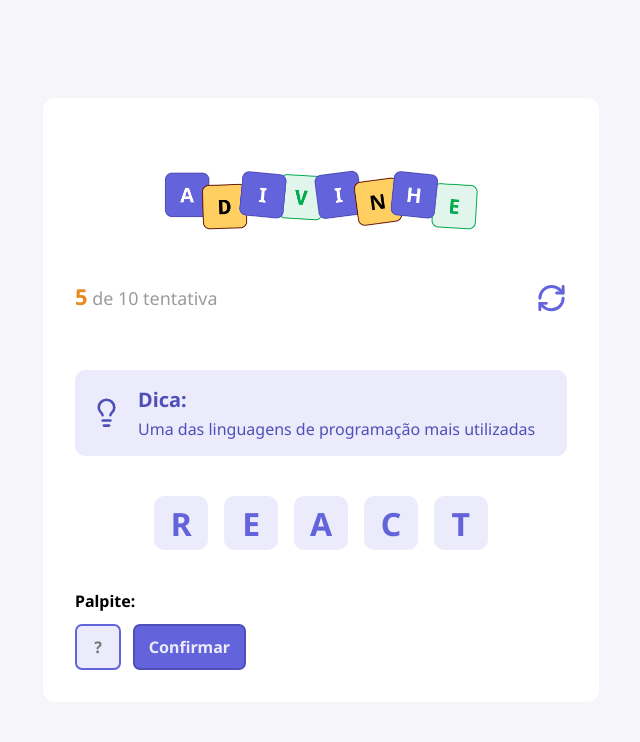
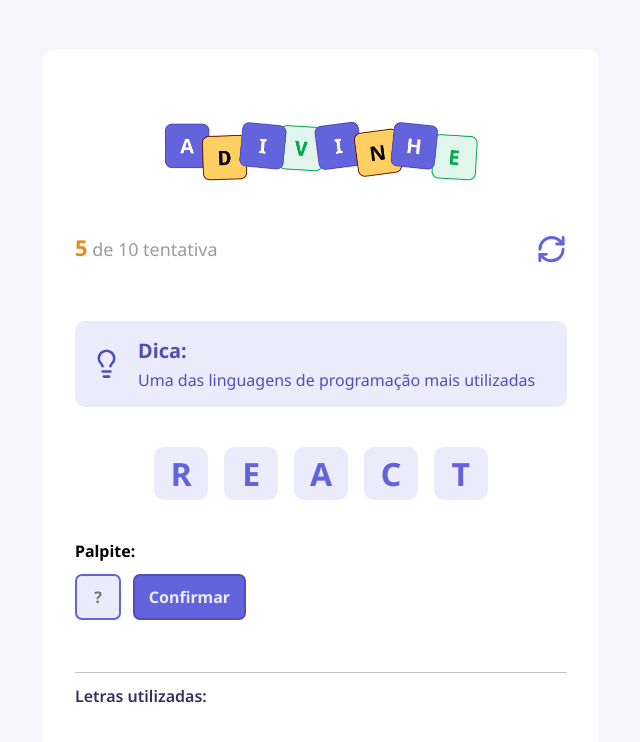
Before and after one commit to silveriale/advinhe, a React (Vite) app: page / in a window 1280 px wide. Shown: the top 742 px of the page, without its empty margins (319-959 px from the left). Built offline with nearby package versions, Linux system fonts and the light colour scheme.

Commit message:
Criando LettersUsed
-componente "letters used" e organizando os arquivos de estilo

```diff
--- a/src/App.tsx
+++ b/src/App.tsx
@@ -4,6 +4,7 @@
 import { Button } from "./components/Button";
 import { Letter } from "./components/Letter";
 import { Header } from "./components/Header";
+import { LettersUsed } from "./components/LettersUsed";
 
 export default function App() {
   function handleRestartGame() {
@@ -29,6 +30,8 @@
           <Input autoFocus maxLength={1} placeholder="?" />
           <Button title="Confirmar" />
         </div>
+
+        <LettersUsed/>
       </main>
     </div>
   );
--- /dev/null
+++ b/src/components/LettersUsed/index.tsx
@@ -0,0 +1,21 @@
+/**
+ * @file Este arquivo define o componente `LettersUsed`, responsável por exibir
+ * a seção que lista as letras já utilizadas durante o jogo.
+ */
+
+import styles from "./styles.module.css";
+
+/**
+ * Componente `LettersUsed`.
+ * Renderiza uma seção que exibe o título "Letras utilizadas".
+ *
+ * @returns {JSX.Element} Estrutura JSX que mostra a área destinada às letras usadas.
+ */
+export function LettersUsed() {
+  return (
+    // Div container com classe CSS para estilização
+    <div className={styles.lettersUsed}>
+      <h5>Letras utilizadas:</h5>
+    </div>
+  );
+}
--- /dev/null
+++ b/src/components/LettersUsed/styles.module.css
@@ -0,0 +1,18 @@
+/*
+ * Este arquivo define os estilos do componente `LettersUsed`,
+ * controlando o layout, cores e espaçamento da seção que exibe
+ * as letras já utilizadas no jogo.
+ */
+
+.lettersUsed {
+  width: 100%; /* Define que o container ocupa toda a largura disponível */
+  margin-top: 3.25rem; /* Adiciona espaçamento acima do container */
+  border-top: 1px solid #c3c3c3; /* Adiciona uma borda superior cinza clara */
+}
+
+.lettersUsed > h5 {
+  color: #32325f; /* Define a cor do texto do título */
+  font-size: 1rem; /* Define o tamanho da fonte */
+  font-weight: 600; /* Define a espessura da fonte como semi-negrito */
+  margin: 0.75rem 0; /* Define margens superior e inferior para o título */
+}
```
